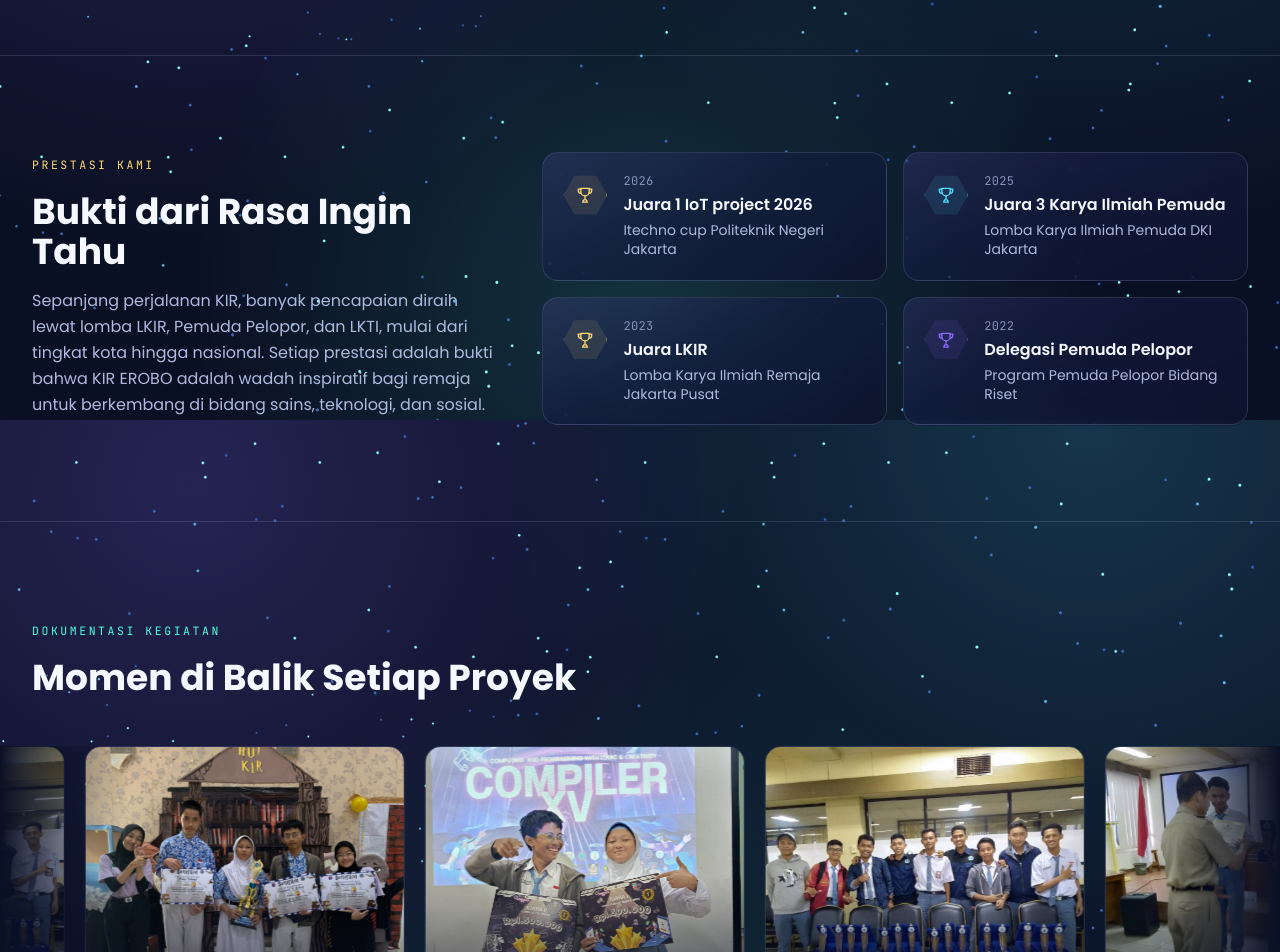
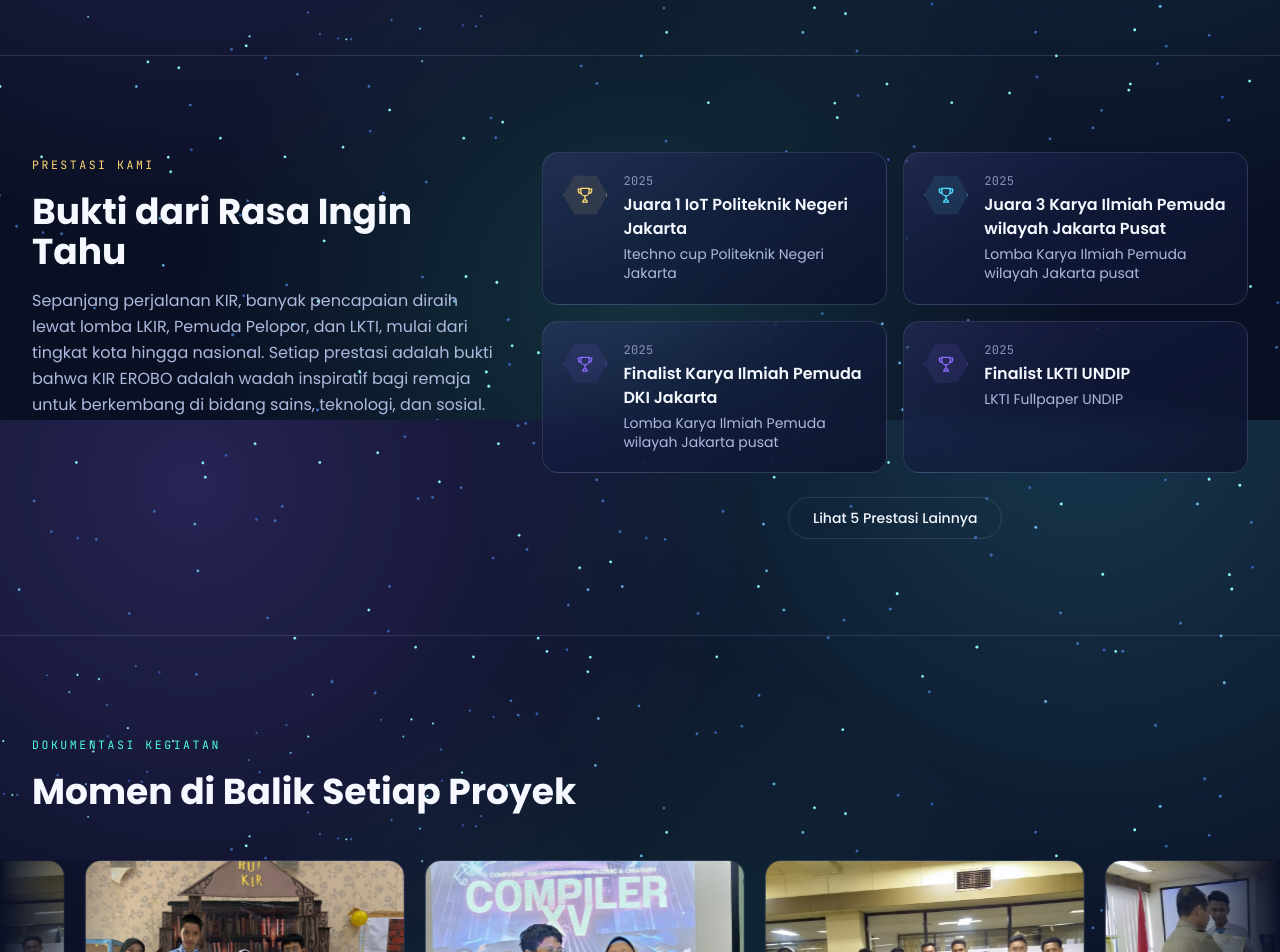
Before and after one commit to erobokir/web-kir-erobo, a Next.js app: page / in a window 1280 px wide. Shown: the part 2780-3732 px from the top of the page. Built offline with nearby package versions, Linux system fonts and the light colour scheme.

Commit message:
update prestasi

```diff
--- a/src/components/Achievements.tsx
+++ b/src/components/Achievements.tsx
@@ -1,3 +1,6 @@
+"use client";
+
+import { useMemo, useState } from "react";
 import { ACHIEVEMENTS } from "@/data/content";
 import { IconTrophy } from "@/components/icons";
 
@@ -8,7 +11,32 @@ const TIER_STYLE = {
   special: "border-signal-violet/40 bg-signal-violet/10 text-signal-violet",
 } as const;
 
+const TIER_RANK = {
+  gold: 0,
+  silver: 1,
+  bronze: 2,
+  special: 3,
+} as const;
+
+const INITIAL_VISIBLE = 4;
+
 export default function Achievements() {
+  const [showAll, setShowAll] = useState(false);
+
+  const sortedAchievements = useMemo(() => {
+    return [...ACHIEVEMENTS].sort((a, b) => {
+      const yearDiff = Number(b.year) - Number(a.year);
+      if (yearDiff !== 0) return yearDiff;
+      return TIER_RANK[a.tier] - TIER_RANK[b.tier];
+    });
+  }, []);
+
+  const visibleAchievements = showAll
+    ? sortedAchievements
+    : sortedAchievements.slice(0, INITIAL_VISIBLE);
+
+  const hiddenCount = sortedAchievements.length - INITIAL_VISIBLE;
+
   return (
     <section id="prestasi" className="relative border-t border-space-line py-16 sm:py-20 lg:py-24">
       <div className="mx-auto max-w-7xl px-5 sm:px-8">
@@ -27,8 +55,9 @@ export default function Achievements() {
             </p>
           </div>
 
+          <div>
             <div className="grid gap-4 sm:grid-cols-2">
-            {ACHIEVEMENTS.map((item) => (
+              {visibleAchievements.map((item) => (
                 <div
                   key={item.id}
                   className="glass-panel flex items-start gap-4 rounded-2xl p-5 transition-transform hover:-translate-y-1"
@@ -52,6 +81,21 @@ export default function Achievements() {
                 </div>
               ))}
             </div>
+
+            {hiddenCount > 0 && (
+              <div className="mt-6 flex justify-center">
+                <button
+                  type="button"
+                  onClick={() => setShowAll((prev) => !prev)}
+                  className="rounded-full border border-space-line px-6 py-2.5 text-sm font-medium text-ink transition-colors hover:border-signal-gold/40 hover:text-signal-gold"
+                >
+                  {showAll
+                    ? "Tampilkan Lebih Sedikit"
+                    : `Lihat ${hiddenCount} Prestasi Lainnya`}
+                </button>
+              </div>
+            )}
+          </div>
         </div>
       </div>
     </section>
--- a/src/data/content.ts
+++ b/src/data/content.ts
@@ -107,17 +107,24 @@ export const JOURNEY: JourneyStep[] = [
 export const ACHIEVEMENTS: AchievementItem[] = [
   {
     id: "Itechno Cup PNJ",
-    title: "Juara 1 IoT project 2026",
+    title: "Juara 1 IoT Politeknik Negeri Jakarta",
     event: "Itechno cup Politeknik Negeri Jakarta",
-    year: "2026",
+    year: "2025",
     tier: "gold",
   },
   {
     id: "KIP",
-    title: "Juara 3 Karya Ilmiah Pemuda",
-    event: "Lomba Karya Ilmiah Pemuda DKI Jakarta",
+    title: "Juara 3 Karya Ilmiah Pemuda wilayah Jakarta Pusat",
+    event: "Lomba Karya Ilmiah Pemuda wilayah Jakarta pusat",
     year: "2025",
     tier: "bronze",
+  },
+  {
+    id: "KIP",
+    title: "Finalist Karya Ilmiah Pemuda DKI Jakarta",
+    event: "Lomba Karya Ilmiah Pemuda wilayah Jakarta pusat",
+    year: "2025",
+    tier: "special",
   },
   {
     id: "lkir",
@@ -131,6 +138,34 @@ export const ACHIEVEMENTS: AchievementItem[] = [
     title: "Delegasi Pemuda Pelopor",
     event: "Program Pemuda Pelopor Bidang Riset",
     year: "2022",
+    tier: "special",
+  },
+  {
+    id: "LKTI UNDIP",
+    title: "Finalist LKTI UNDIP",
+    event: "LKTI Fullpaper UNDIP",
+    year: "2025",
+    tier: "special",
+  },
+  {
+    id: "Frontend PNJ",
+    title: "Finalist Frontend Politeknik Negeri Jakarta",
+    event: "Itechnocup Politeknik Negeri Jakarta",
+    year: "2025",
+    tier: "special",
+  },
+  {
+    id: "Itechno Cup PNJ",
+    title: "Finalist IoT Politeknik Negeri Jakarta",
+    event: "Itechnocup Politeknik Negeri Jakarta",
+    year: "2025",
+    tier: "special",
+  },
+  {
+    id: "Itechno Cup PNJ",
+    title: "Finalist ITNSA Politeknik Negeri Jakarta",
+    event: "Itechnocup Politeknik Negeri Jakarta",
+    year: "2025",
     tier: "special",
   },
 ];
```
Lines whose indentation alone changed are shown as unchanged.
